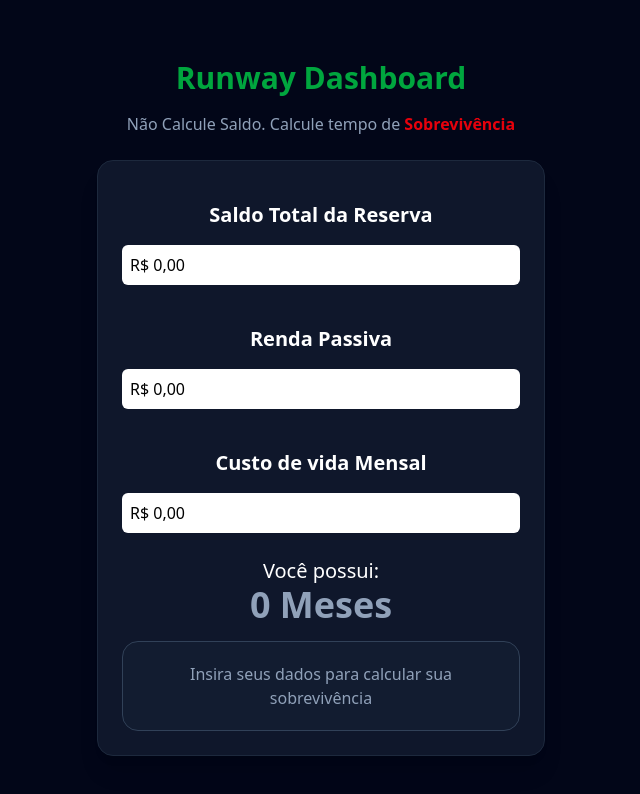
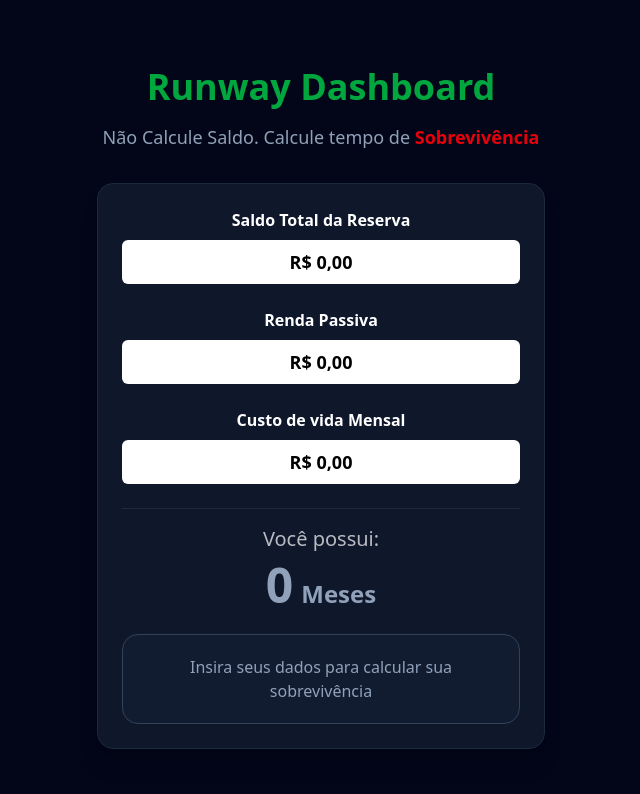
Before and after one commit to NickolasSantosCremasco/Runway-Dashboard, a Next.js app: page / in a window 1280 px wide. Shown: the top 794 px of the page, without its empty margins (319-959 px from the left). Built offline with nearby package versions, Linux system fonts and the light colour scheme.

Commit message:
putRecharts

```diff
--- a/app/page.tsx
+++ b/app/page.tsx
@@ -6,6 +6,7 @@ import { ptBR } from "date-fns/locale";
 import gsap from "gsap";
 import { useGSAP } from "@gsap/react";
 import { useRef } from "react";
+import RunwayChart from "@/components/RunwayChart";
 
 
 
@@ -147,61 +148,71 @@ export default function Home() {
 
  return (
   <main className="bg-slate-950 w-full min-h-screen flex flex-col justify-center items-center p-4">
-    {/* MOVA O containerRef PARA CA: Agora ele engloba o título E o card */}
-    <div ref={containerRef} className="max-w-md w-full">
+    {/* Aumentamos a largura máxima do container para comportar as duas colunas */}
+    <div ref={containerRef} className="max-w-6xl w-full flex flex-col items-center">
 
-      <div className="mb-6 text-center">
-        <h1 className="text-green-600 font-bold text-center text-3xl p-4 appName">
+      <div className="mb-8 text-center animate-item">
+        <h1 className="text-green-600 font-bold text-4xl p-4 appName">
           Runway Dashboard
         </h1>
-        <p className="text-slate-400">
+        <p className="text-slate-400 text-lg">
           Não Calcule Saldo. Calcule tempo de <span className="text-red-600 font-semibold">Sobrevivência</span>
         </p>
       </div>
 
-      {/* ADICIONE A CLASSE .animate-card AQUI */}
-      <div className="animate-card w-full bg-slate-900 border border-slate-800 rounded-2xl p-6 shadow-xl">
+      {/* Grid Responsivo: 1 coluna no mobile, 2 colunas no desktop (md:flex-row) */}
+      <div className="flex flex-col md:flex-row gap-8 w-full items-start justify-center">
+
+        {/* COLUNA DA ESQUERDA: O Card de Inputs e Resultado */}
+        <div className="animate-card w-full max-w-md bg-slate-900 border border-slate-800 rounded-2xl p-6 shadow-xl flex-shrink-0">
           <div className="space-y-6">
-          <form action="" className="flex justify-center items-center flex-col gap-6">
+            <form action="" className="flex flex-col gap-6">
               <div className="flex flex-col w-full">
-              <label htmlFor="salary" className="text-white font-bold text-xl p-4 text-center">Saldo Total da Reserva</label>
-              <input type="text" id="salary" name="salary" value={toCurrency(cash)} onChange={(e) => handleInputChange(e.target.value, setCash)} className="bg-white rounded-md p-2 text-black" placeholder="R$ 0,00" />
+                <label className="text-white font-bold text-center mb-2">Saldo Total da Reserva</label>
+                <input type="text" value={toCurrency(cash)} onChange={(e) => handleInputChange(e.target.value, setCash)} className="bg-white rounded-md p-2 text-black text-center text-lg font-semibold" placeholder="R$ 0,00" />
               </div>
 
               <div className="flex flex-col w-full">
-              <label htmlFor="passive" className="text-white font-bold text-xl p-4 text-center">Renda Passiva</label>
-              <input type="text" id="passive" name="passive" value={toCurrency(passiveRevenue)} onChange={(e) => handleInputChange(e.target.value, setPassiveRevenue)} className="bg-white rounded-md p-2 text-black" placeholder="R$ 0,00"/>
+                <label className="text-white font-bold text-center mb-2">Renda Passiva</label>
+                <input type="text" value={toCurrency(passiveRevenue)} onChange={(e) => handleInputChange(e.target.value, setPassiveRevenue)} className="bg-white rounded-md p-2 text-black text-center text-lg font-semibold" placeholder="R$ 0,00"/>
               </div>
 
               <div className="flex flex-col w-full">
-              <label htmlFor="expenses" className="text-white font-bold text-xl p-4 text-center">Custo de vida Mensal</label>
-              <input type="text" id="expenses" name="expenses" value={toCurrency(expenses)} onChange={(e) => handleInputChange(e.target.value, setExpenses)} className="bg-white rounded-md p-2 text-black" placeholder="R$ 0,00"/>
+                <label className="text-white font-bold text-center mb-2">Custo de vida Mensal</label>
+                <input type="text" value={toCurrency(expenses)} onChange={(e) => handleInputChange(e.target.value, setExpenses)} className="bg-white rounded-md p-2 text-black text-center text-lg font-semibold" placeholder="R$ 0,00"/>
               </div>
             </form>
+
 
           {survivalDate && runway !== Infinity && (
               <div className="p-2 bg-slate-950 rounded-full text-center text-xs text-slate-400">
                 Duração Máxima: <span className="text-white font-bold">{format(survivalDate, "dd 'de' MMMM 'de' yyyy", { locale: ptBR })}</span>
               </div>
             )}
-
-          <div className="flex text-white justify-center flex-col items-center">
-            <p className="text-xl">Você possui:</p>
-
-            <h1 className={`text-4xl font-bold ${status.color}`}>
-
+            <div className="flex text-white justify-center flex-col items-center pt-4 border-t border-slate-800">
+              <p className="text-xl opacity-70">Você possui:</p>
+              <h1 className={`text-5xl font-bold ${status.color} my-2`}>
                 <span ref={numberRef}>
                   {runway === Infinity ? "∞" : runway.toFixed(1)}
                 </span>
-            {runway !== Infinity && " Meses"}
+                {runway !== Infinity && <span className="text-2xl ml-2">Meses</span>}
               </h1>
 
-            <div className={`${status.color} ${status.bgColor} border ${status.borderColor} p-5 mt-4 rounded-2xl text-center`}>
+              <div className={`${status.color} ${status.bgColor} border ${status.borderColor} p-5 mt-4 rounded-2xl text-center w-full`}>
                 <p>{status.text}</p>
               </div>
             </div>
           </div>
         </div>
+
+        {/* COLUNA DA DIREITA: O Gráfico (Aparece condicionalmente se houver dados) */}
+        {runway > 0 && (
+          <div className="animate-chart w-full flex-grow">
+             <RunwayChart cash={cash} expenses={expenses} passiveRevenue={passiveRevenue} />
+          </div>
+        )}
+
+      </div>
     </div>
   </main>
 );
--- /dev/null
+++ b/components/RunwayChart.tsx
@@ -0,0 +1,84 @@
+'use client'
+
+import { useMemo } from "react"
+import { generateChartData } from "@/utils/calculateCharData"
+import { AreaChart, Area, XAxis, YAxis, CartesianGrid, Tooltip, ResponsiveContainer } from "recharts"
+
+type Props = {
+    cash: number;
+    expenses: number;
+    passiveRevenue: number;
+};
+
+const toK = (num: number) => {
+    if (num >= 1000) {
+        return `R$ ${(num / 1000).toFixed(0)}k`;
+    }
+    return `R$ ${num.toFixed(0)}`;
+};
+
+export default function RunwayChart({ cash, expenses, passiveRevenue}: Props) {
+    //Gera dados sempre que inputs mudarem
+    const chartData = useMemo(() => {
+        return generateChartData(cash, expenses, passiveRevenue);
+    }, [cash, expenses, passiveRevenue]);
+
+    //if don't have enough data, don't render anything
+    if (chartData.length < 2) return null;
+
+   return (
+    <div className="w-full h-75 md:h-100 bg-slate-900/50 border border-slate-800 rounded-2xl p-4 shadow-xl backdrop-blur-sm">
+      <h3 className="text-slate-300 text-center font-bold mb-4">
+        Projeção de Queima de Caixa
+      </h3>
+      <ResponsiveContainer width="100%" height="100%">
+        <AreaChart
+          data={chartData}
+          margin={{ top: 10, right: 30, left: 0, bottom: 0 }}
+        >
+          {/* Gradiente de cor para a área abaixo da linha */}
+          <defs>
+            <linearGradient id="colorBalance" x1="0" y1="0" x2="0" y2="1">
+              <stop offset="5%" stopColor="#10B981" stopOpacity={0.4} /> {/* Verde */}
+              <stop offset="95%" stopColor="#10B981" stopOpacity={0.05} />
+            </linearGradient>
+          </defs>
+
+          <CartesianGrid strokeDasharray="3 3" stroke="#374151" vertical={false} />
+
+          <XAxis
+            dataKey="month"
+            stroke="#9CA3AF"
+            tick={{ fill: '#9CA3AF' }}
+            axisLine={false}
+            tickLine={false}
+          />
+          <YAxis
+            stroke="#9CA3AF"
+            tick={{ fill: '#9CA3AF' }}
+            tickFormatter={toK} // Formata Y como "R$ 5k"
+            axisLine={false}
+            tickLine={false}
+          />
+
+          <Tooltip
+            contentStyle={{ backgroundColor: '#1F2937', border: '1px solid #374151', borderRadius: '0.5rem' }}
+            labelStyle={{ color: '#E5E7EB', fontWeight: 'bold' }}
+            formatter={(value: any) => [new Intl.NumberFormat('pt-BR', { style: 'currency', currency: 'BRL' }).format(value), "Saldo Projetado"]}
+          />
+
+          {/* A linha e a área do gráfico */}
+          <Area
+            type="monotone"
+            dataKey="balance"
+            stroke="#10B981"
+            strokeWidth={3}
+            fillOpacity={1}
+            fill="url(#colorBalance)" // Usa o gradiente definido acima
+            animationDuration={1500} // Animação inicial do próprio Recharts (podemos remover depois para usar GSAP)
+          />
+        </AreaChart>
+      </ResponsiveContainer>
+    </div>
+  );
+}
--- a/package.json
+++ b/package.json
@@ -17,6 +17,7 @@
     "next": "16.1.6",
     "react": "19.2.3",
     "react-dom": "19.2.3",
+    "recharts": "^3.7.0",
     "tailwind-merge": "^3.4.0"
   },
   "devDependencies": {
--- /dev/null
+++ b/utils/calculateCharData.ts
@@ -0,0 +1,52 @@
+import { addMonths, format } from "date-fns";
+import { ptBR } from "date-fns/locale";
+
+export type ChartDataPoint = {
+    month: string,
+    balance: number,
+};
+
+export const generateChartData = (
+    cash: number,
+    expenses: number,
+    passiveRevenue:number
+): ChartDataPoint[] => {
+    const data: ChartDataPoint[] = [];
+    const netBurn = expenses - passiveRevenue;
+    let currentBalance = cash;
+    const now = new Date();
+    //Ponto Inicial
+
+    data.push({
+        month: format(now, "MMM", {locale: ptBR}),
+        balance: currentBalance
+    });
+
+    //Se não tem dívida líquida, projeta linha reta
+    if(netBurn <= 0) {
+        for(let i = 1; i <= 6; i++) {
+            data.push({
+                month: format(addMonths(now, i), "MMM", {locale: ptBR}),
+                balance: currentBalance,
+            });
+        }
+    }
+
+    else {
+        let monthIndex = 1;
+        while (currentBalance > 0 && monthIndex <= 12) {
+            currentBalance -= netBurn;
+
+            const displayBalance = currentBalance < 0 ? 0 : currentBalance;
+
+            data.push({
+                month: format(addMonths(now, monthIndex), "MMM", {locale:ptBR}),
+                balance: displayBalance,
+            });
+
+            if (currentBalance <= 0) break
+            monthIndex++;
+        }
+    }
+    return data
+}
```
Also changed, not shown: 1 other file (tests, documents, lock files or other folders). Lines whose indentation alone changed are shown as unchanged.
